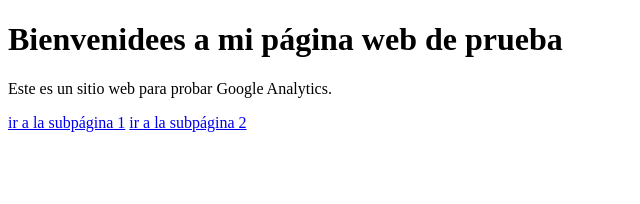
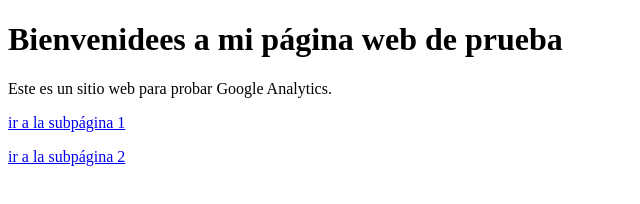
Before and after one commit to luxo314/mi-web-prueba, a plain HTML site: page index.html in a window 1280 px wide. Shown: the whole page, without its empty margins (0-640 px from the left). Drawn offline with Linux system fonts and the light colour scheme.

Commit message:
Update index.html

```diff
--- a/index.html
+++ b/index.html
@@ -17,7 +17,7 @@
 <body>
     <h1>Bienvenidees a mi página web de prueba</h1>
     <p>Este es un sitio web para probar Google Analytics.</p>
-    <a href="subpagina.html">ir a la subpágina 1</a>
-    <a href="subpagina2.html">ir a la subpágina 2</a>
+    <p> <a href="subpagina.html">ir a la subpágina 1</a> </p>
+    <p> <a href="subpagina2.html">ir a la subpágina 2</a> </p>
 </body>
 </html>
```
